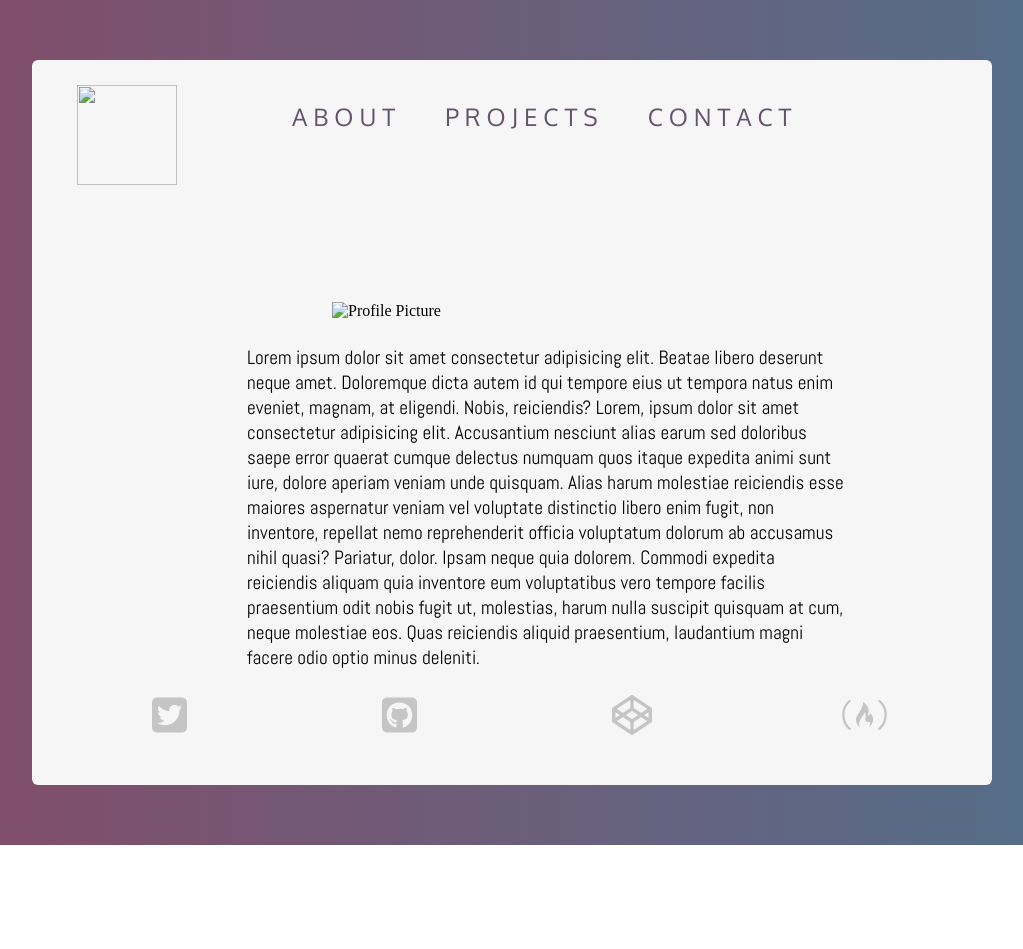
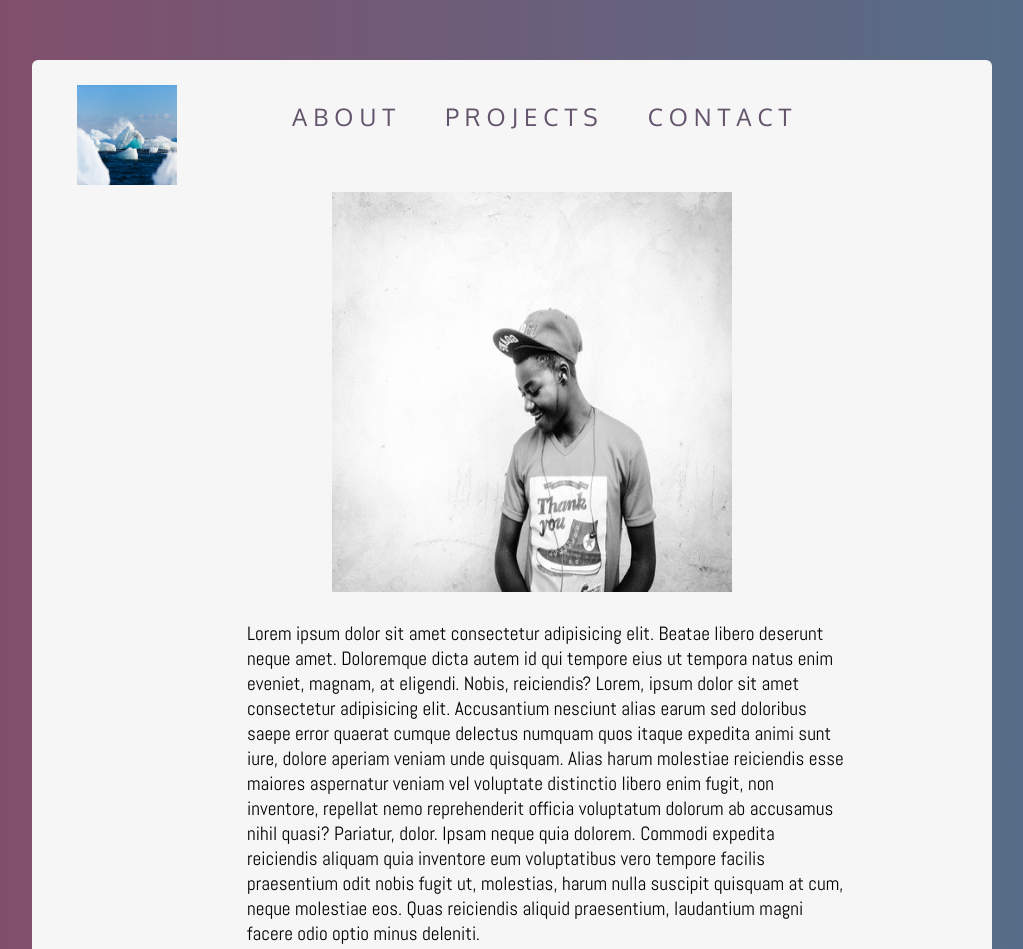
Before and after one commit to Kodcx/portfolio, a plain HTML site: page index.html in a window 1280 px wide. Shown: the top 949 px of the page, without its empty margins (128-1151 px from the left). Before the commit the page ends 845 px from the top, so only its background shows below. Drawn offline with Linux system fonts and the light colour scheme.

Commit message:
Add files via upload

```diff
--- a/index.html
+++ b/index.html
@@ -11,7 +11,7 @@
 <!-- <body> -->
   <div class="container">
     <div class="logo">
-    <img src="images/icelandscape.jpg" height=100px width=100px "alt="">
+    <img src="portfolio/icelandscape.jpg" height=100px width=100px "alt="">
   </div> <!-- End of logo div -->
   <div class="navbar">
     <ul>
@@ -20,7 +20,7 @@
       <li> <a href="contact.html">contact</a></li>
     </ul>
   </div> <!-- End of Navbar div-->
-  <div class="image"><img src="images/vibing.jpg" height=400px width=400px alt="Profile Picture"></div>
+  <div class="image"><img src="portfolio/vibing.jpg" height=400px width=400px alt="Profile Picture"></div>
 
   <div class="info">
     <p>Lorem ipsum dolor sit amet consectetur adipisicing elit. Beatae libero deserunt neque amet. Doloremque dicta autem id qui tempore eius ut tempora natus enim eveniet, magnam, at eligendi. Nobis, reiciendis? Lorem, ipsum dolor sit amet consectetur adipisicing elit. Accusantium nesciunt alias earum sed doloribus saepe error quaerat cumque delectus numquam quos itaque expedita animi sunt iure, dolore aperiam veniam unde quisquam. Alias harum molestiae reiciendis esse maiores aspernatur veniam vel voluptate distinctio libero enim fugit, non inventore, repellat nemo reprehenderit officia voluptatum dolorum ab accusamus nihil quasi? Pariatur, dolor. Ipsam neque quia dolorem. Commodi expedita reiciendis aliquam quia inventore eum voluptatibus vero tempore facilis praesentium odit nobis fugit ut, molestias, harum nulla suscipit quisquam at cum, neque molestiae eos. Quas reiciendis aliquid praesentium, laudantium magni facere odio optio minus deleniti.</p>
```
